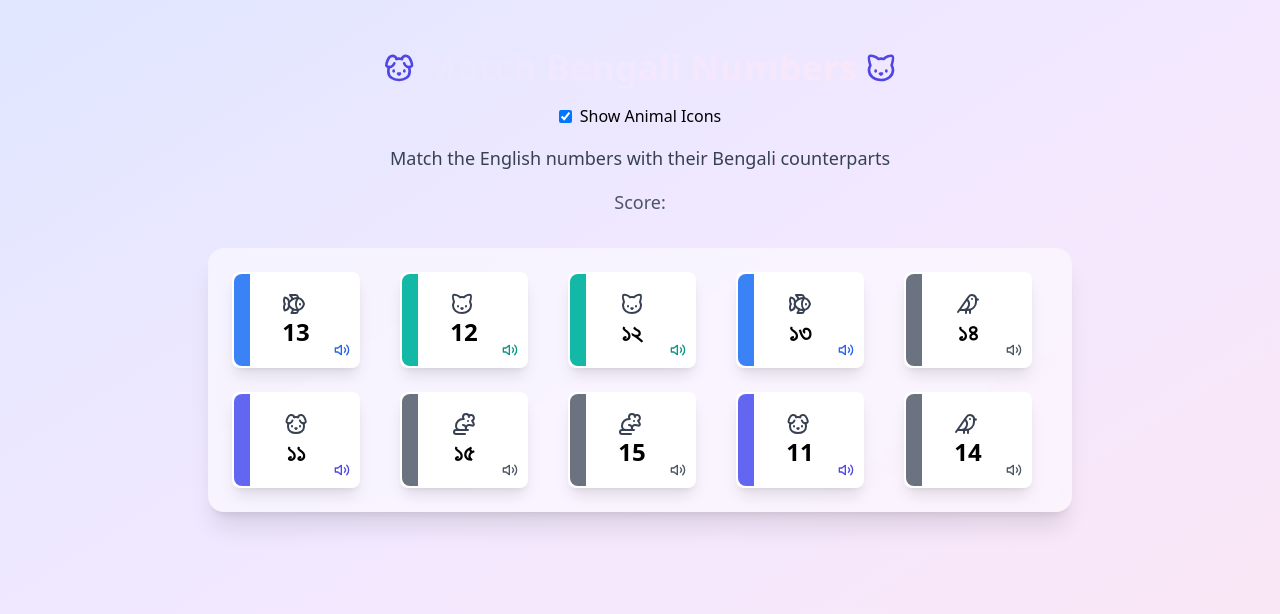
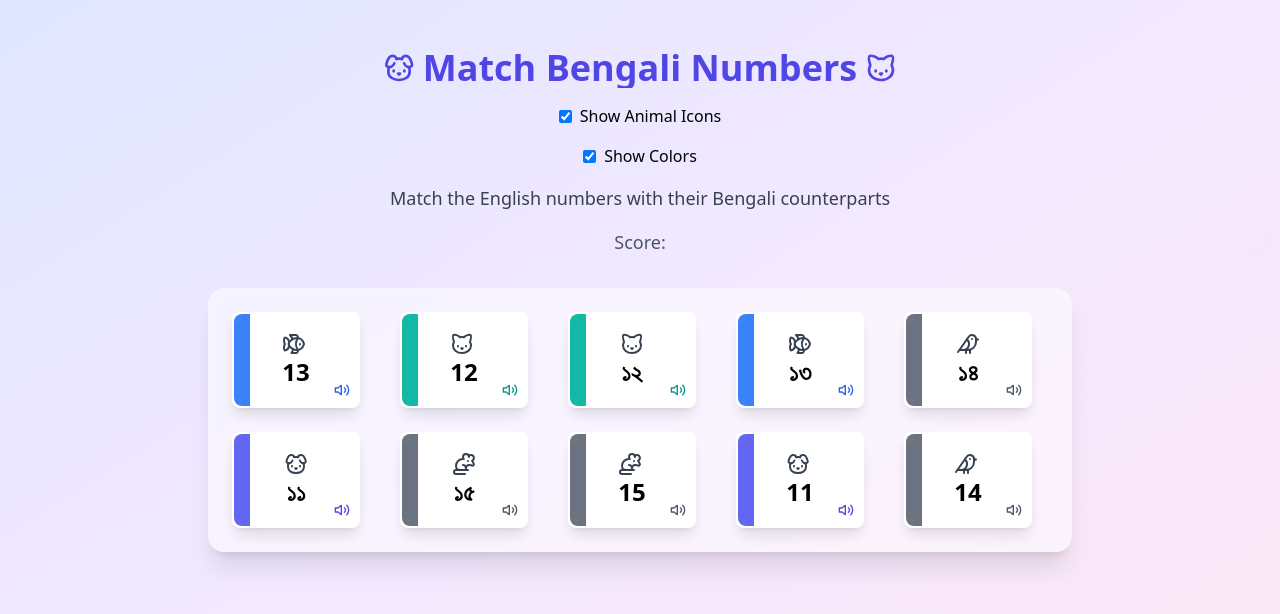
Before and after one commit to nadimtuhin/BanglaABC123, a React (Vite) app: page / in a window 1280 px wide. Shown: the top 614 px of the page. Built offline with nearby package versions, Linux system fonts and the light colour scheme.

Commit message:
Refactor GameBoard component to include a toggle for color display and enhance card rendering logic. Added a new checkbox to show/hide colors and updated the GameItem interface to support this feature. Improved overall code structure and readability.

```diff
--- a/src/components/GameBoard.tsx
+++ b/src/components/GameBoard.tsx
@@ -1,3 +1,4 @@
+    // Start of Selection
     import React, { useState, useEffect } from "react";
     import { Card } from "./Card";
     import { MatchFeedback } from "./MatchFeedback";
@@ -32,6 +33,11 @@ export function GameBoard() {
       const [isCorrectMatch, setIsCorrectMatch] = useState(false);
       const [score, setScore] = useState(0);
       const [showAnimalIcons, setShowAnimalIcons] = useState(true);
+      const [showColors, setShowColors] = useState(true);
+
+      const handleColorsCheckboxChange = (e: React.ChangeEvent<HTMLInputElement>) => {
+        setShowColors(e.target.checked);
+      };
 
       useEffect(() => {
         const animalIcons = [Dog, Cat, Fish, Bird, Rat, Rabbit, Snail];
@@ -111,13 +117,13 @@ export function GameBoard() {
           <div className="text-center mb-8">
             <h1 className={`
               text-4xl font-bold text-transparent bg-clip-text
-          bg-gradient-to-r from-${cards[0]?.colorTheme.primary}-600
-          to-${cards[0]?.colorTheme.secondary}-600
+              bg-gradient-to-r from-indigo-600
+              to-indigo-600
               mb-4 flex items-center justify-center
             `}>
-          {showAnimalIcons && <Dog className={`w-8 h-8 mr-2 text-${cards[0]?.colorTheme.accent}-600`} />}
+              {showAnimalIcons && <Dog className={`w-8 h-8 mr-2 text-${showColors ? cards[0]?.colorTheme.accent : 'gray'}-600`} />}
               Match Bengali Numbers
-          {showAnimalIcons && <Cat className={`w-8 h-8 ml-2 text-${cards[0]?.colorTheme.accent}-600`} />}
+              {showAnimalIcons && <Cat className={`w-8 h-8 ml-2 text-${showColors ? cards[0]?.colorTheme.accent : 'gray'}-600`} />}
             </h1>
             <div className="mb-4">
               <label className="flex items-center justify-center">
@@ -128,6 +134,17 @@ export function GameBoard() {
                   className="mr-2"
                 />
                 Show Animal Icons
+              </label>
+            </div>
+            <div className="mb-4">
+              <label className="flex items-center justify-center">
+                <input
+                  type="checkbox"
+                  checked={showColors}
+                  onChange={handleColorsCheckboxChange}
+                  className="mr-2"
+                />
+                Show Colors
               </label>
             </div>
             <p className="text-gray-700 text-lg mb-4">
@@ -156,7 +173,7 @@ export function GameBoard() {
                 onClick={() => handleCardClick(index)}
                 pronunciation={card.pronunciation}
                 type={card.type}
-            color={card.colorTheme.primary}
+                color={showColors ? card.colorTheme.primary : "default"}
                 animalIcon={showAnimalIcons ? card.animalIcon : undefined}
               />
             ))}
```
Lines whose indentation alone changed are shown as unchanged.
